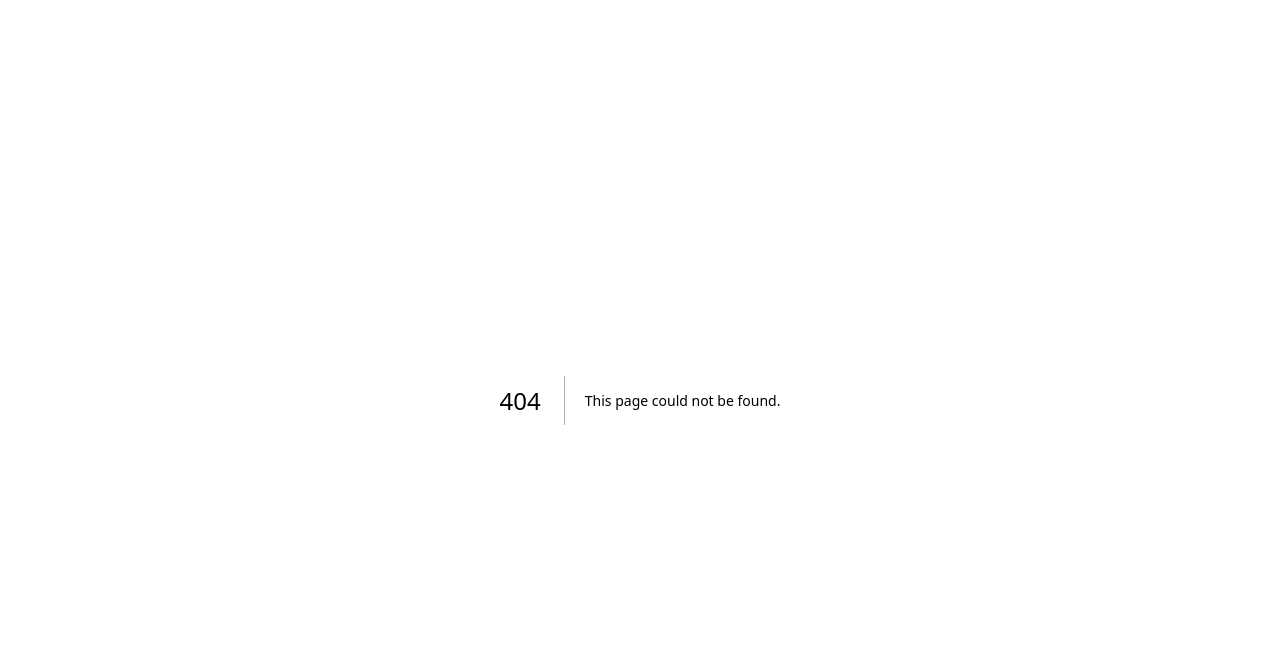
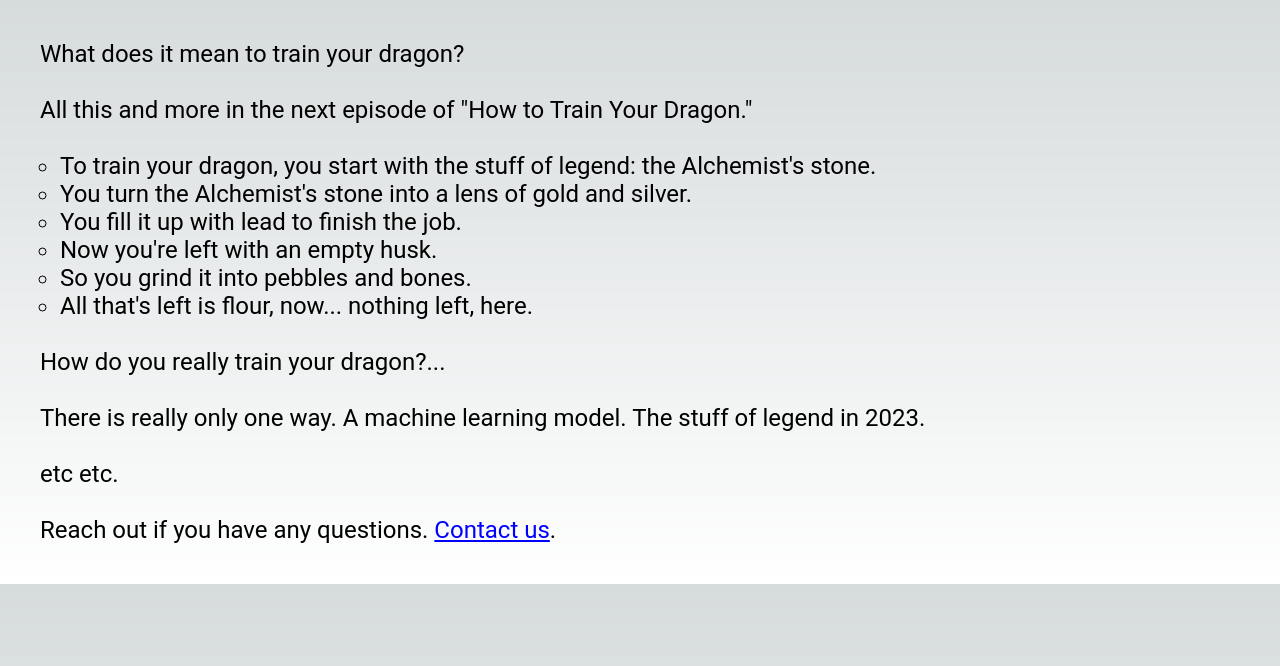
Before and after one commit to joshagilend/agilend-house, a Next.js app: page /dragon-training in a window 1280 px wide. Before the commit this address had no page. Shown: the top 666 px of the page. Built offline with nearby package versions, Linux system fonts and the light colour scheme.

Commit message:
Add dragon training draft page

```diff
--- /dev/null
+++ b/pages/dragon-training.js
@@ -0,0 +1,38 @@
+import styles from '@/styles/DragonTraining.module.css'
+import Link from 'next/link'
+import Head from 'next/head'
+
+export default function DragonTraining() {
+    return (
+        <>
+        <Head>
+            <title>Dragon Toon</title>
+        </Head>
+
+        <main className={styles.main}>
+            <p>What does it mean to train your dragon?</p>
+            <br />
+            <p>All this and more in the next episode of "How to Train Your Dragon."</p>
+            <br />
+            <ul>
+                <li>To train your dragon, you start with the stuff of legend: the Alchemist's stone.</li>
+                <li>You turn the Alchemist's stone into a lens of gold and silver.</li>
+                <li>You fill it up with lead to finish the job.</li>
+                <li>Now you're left with an empty husk.</li>
+                <li>So you grind it into pebbles and bones.</li>
+                <li>All that's left is flour, now... nothing left, here.</li>
+            </ul>
+            <br></br>
+            <p>How do you really train your dragon?...</p>
+            <br></br>
+            <p>There is really only one way. A machine learning model. The stuff of legend in 2023.</p>
+            <br></br>
+            <p>etc etc.</p>
+            <br />
+            <footer>
+                <p>Reach out if you have any questions. <Link href="/contact">Contact us</Link>.</p>
+            </footer>
+        </main>
+        </>
+    )
+}
--- /dev/null
+++ b/styles/DragonTraining.module.css
@@ -0,0 +1,15 @@
+.main {
+    font-family: Roboto, sans-serif;
+    padding: 40px;
+    font-size: 24px;
+}
+
+.main ul {
+    list-style-type: circle;
+    padding: 0 20px;
+}
+
+.main a {
+    text-decoration: underline;
+    color: blue;
+}
```
